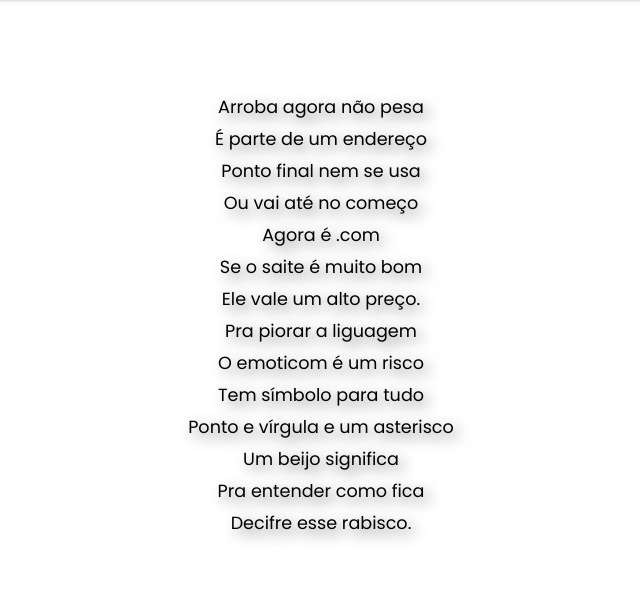
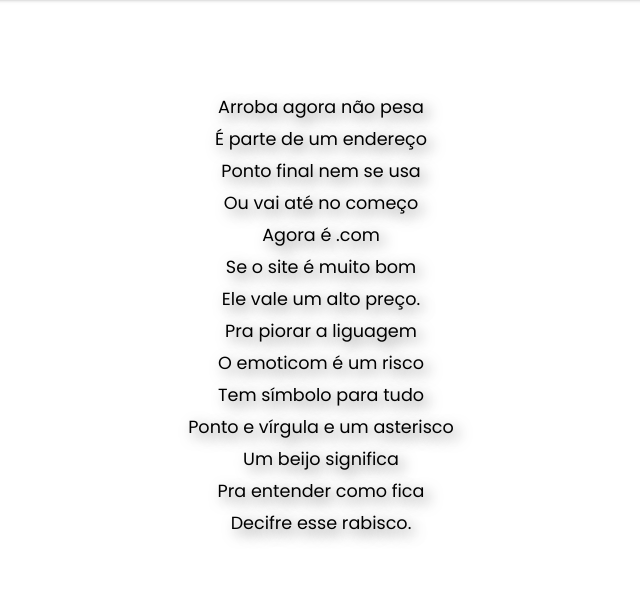
Before and after one commit to AdriannSouza/projeto-cordel, a plain HTML site: page index.html in a window 1280 px wide. Shown: the part 1031-1620 px from the top of the page, 329-969 px from the left. Drawn offline with Linux system fonts and the light colour scheme.

Commit message:
Update index.html

```diff
--- a/index.html
+++ b/index.html
@@ -44,7 +44,7 @@
                 Ponto final nem se usa<br>
                 Ou vai até no começo<br>
                 Agora é .com<br>
-                Se o saite é muito bom<br>
+                Se o site é muito bom<br>
                 Ele vale um alto preço.<br>
                 Pra piorar a liguagem<br>
                 O emoticom é um risco<br>
```
